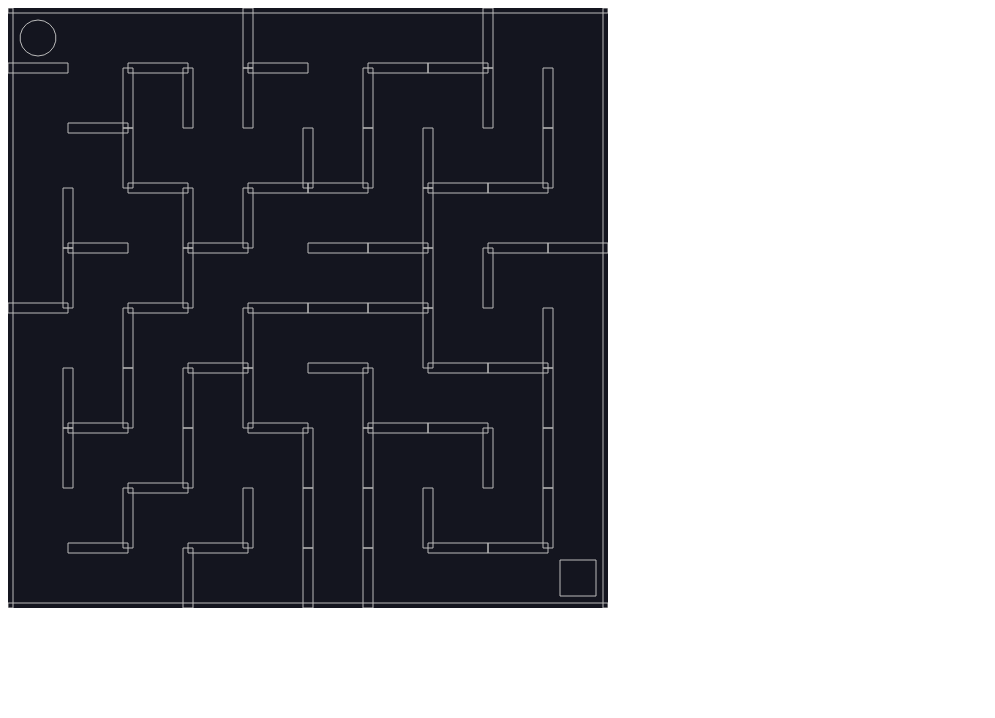
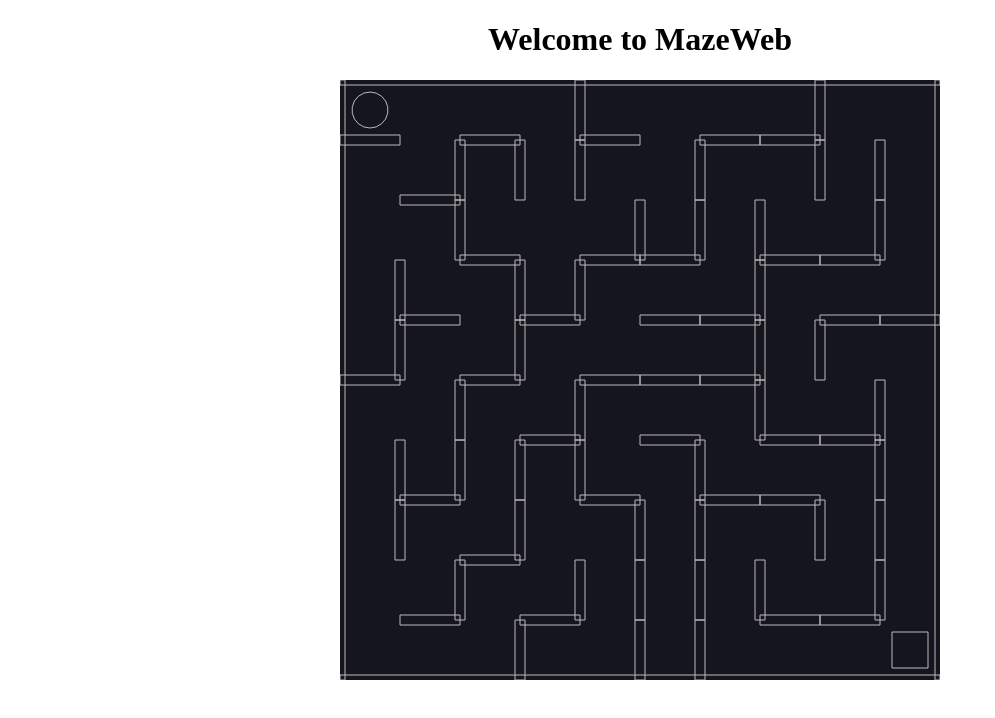
Before and after one commit to Vasily93/maze-web-app, a plain HTML site: page index.html in a window 1280 px wide. Shown: the whole page, without its empty margins (0-995 px from the left). Drawn offline with nearby package versions, Linux system fonts and the light colour scheme.

Commit message:
centered content

```diff
--- a/index.html
+++ b/index.html
@@ -7,9 +7,9 @@
     <title>Maze Web App</title>
     <script src="https://cdnjs.cloudflare.com/ajax/libs/matter-js/0.17.1/matter.min.js"></script>
 </head>
-<body>
+<body style="text-align: center;">
 
-
+    <h1>Welcome to MazeWeb</h1>
     <script src="./index.js"></script>
 </body>
 </html>
```
